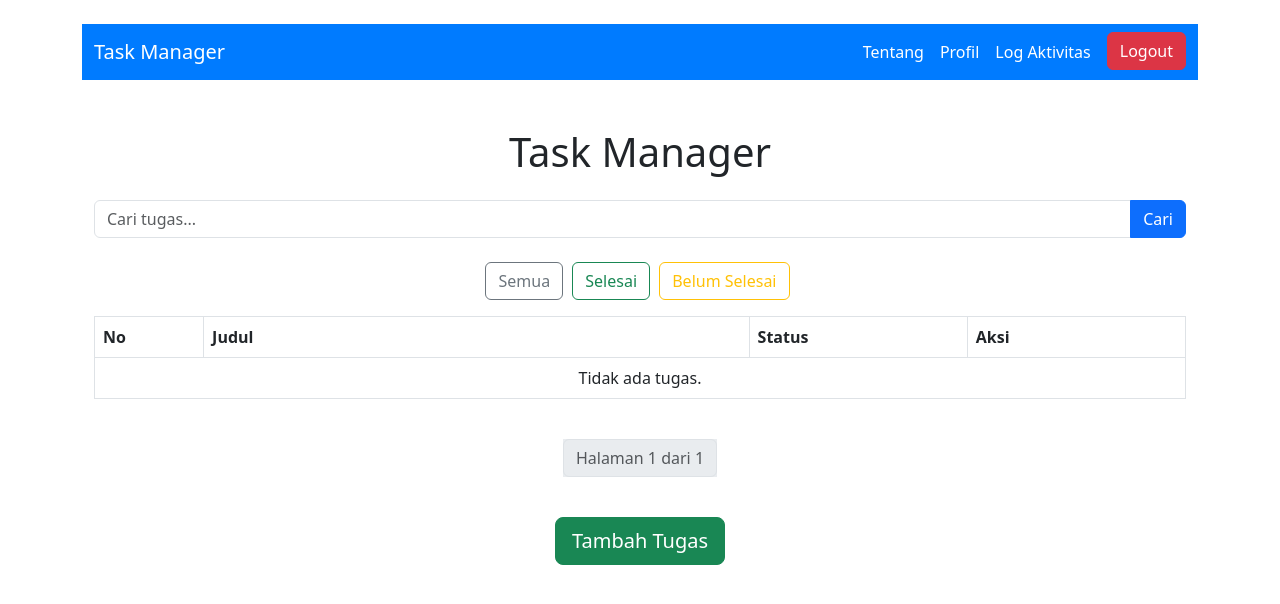
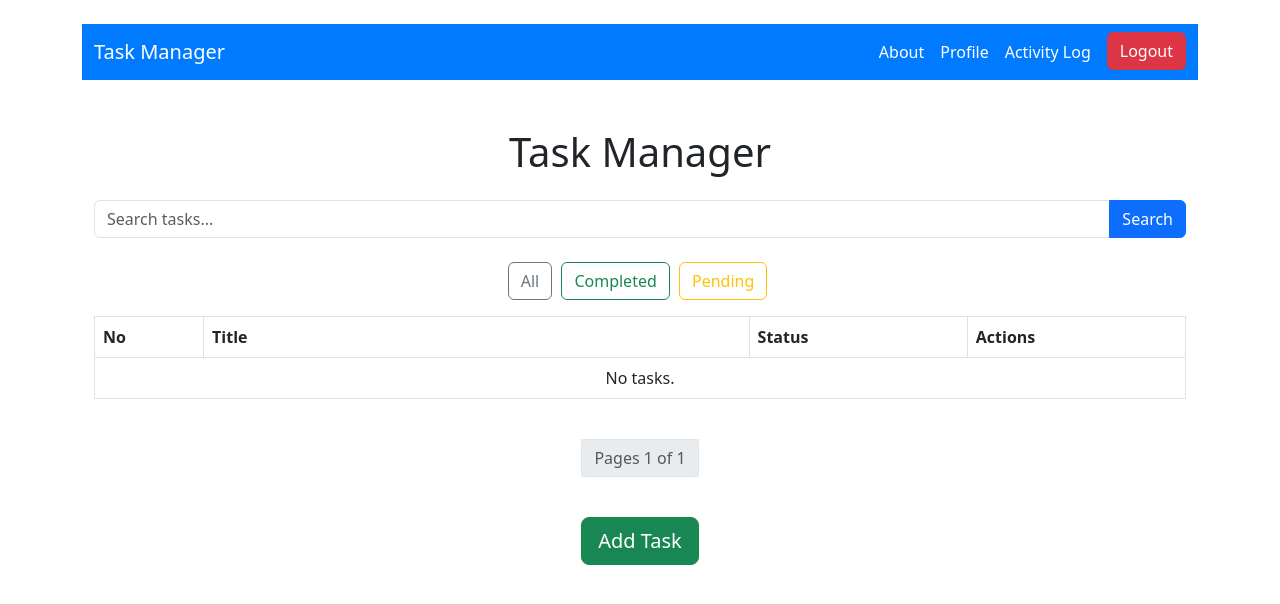
Before and after one commit to hilmyhafizhhh/Task-Management-App, a Django app: page /home/ in a window 1280 px wide. Shown: the top 604 px of the page. Run offline with Django 5.2, Linux system fonts and the light colour scheme; the visitor is signed in with stand-in values (Sample User, id 1); data that the repository does not hold is empty.

Commit message:
Mengubah bahasa indonesia menjadi bahasa inggris pada semua halaman

```diff
--- a/tasks/templates/tasks/home.html
+++ b/tasks/templates/tasks/home.html
@@ -143,15 +143,15 @@
         >
           <ul class="navbar-nav">
             <li class="nav-item">
-              <a class="nav-link" href="{% url 'about' %}">Tentang</a>
+              <a class="nav-link" href="{% url 'about' %}">About</a>
             </li>
             {% if user.is_authenticated %}
             <li class="nav-item">
-              <a class="nav-link" href="{% url 'profile' %}">Profil</a>
+              <a class="nav-link" href="{% url 'profile' %}">Profile</a>
             </li>
             <li class="nav-item">
               <a class="nav-link" href="{% url 'activity_log' %}"
-                >Log Aktivitas</a
+                >Activity Log</a
               >
             </li>
             <li class="nav-item">
@@ -191,23 +191,23 @@
             type="text"
             name="search"
             class="form-control"
-            placeholder="Cari tugas..."
+            placeholder="Search tasks..."
             value="{{ search_query }}"
           />
-          <button type="submit" class="btn btn-primary">Cari</button>
+          <button type="submit" class="btn btn-primary">Search</button>
         </div>
       </form>
 
       <!-- Filter Status -->
       <div class="mb-3 text-center">
         <a href="?status=all" class="btn btn-outline-secondary btn-status"
-          >Semua</a
+          >All</a
         >
         <a href="?status=completed" class="btn btn-outline-success btn-status"
-          >Selesai</a
+          >Completed</a
         >
         <a href="?status=pending" class="btn btn-outline-warning btn-status"
-          >Belum Selesai</a
+          >Pending</a
         >
       </div>
 
@@ -217,9 +217,9 @@
           <thead>
             <tr>
               <th style="width: 10%">No</th>
-              <th style="width: 50%">Judul</th>
+              <th style="width: 50%">Title</th>
               <th style="width: 20%">Status</th>
-              <th style="width: 20%">Aksi</th>
+              <th style="width: 20%">Actions</th>
             </tr>
           </thead>
           <tbody>
@@ -229,9 +229,9 @@
               <td>{{ task.title }}</td>
               <td>
                 {% if task.completed %}
-                <span class="badge bg-success">Selesai</span>
+                <span class="badge bg-success">Completed</span>
                 {% else %}
-                <span class="badge bg-warning text-dark">Belum Selesai</span>
+                <span class="badge bg-warning text-dark">Pending</span>
                 {% endif %}
               </td>
               <td class="d-flex justify-content-start">
@@ -250,15 +250,15 @@
                 <a
                   href="{% url 'delete_task' task.pk %}"
                   class="btn btn-sm btn-danger"
-                  onclick="return confirm('Apakah Anda yakin ingin menghapus tugas ini?');"
+                  onclick="return confirm('Are you sure you want to delete this task?');"
                 >
-                  <i class="bi bi-trash"></i> Hapus
+                  <i class="bi bi-trash"></i> Delete
                 </a>
               </td>
             </tr>
             {% empty %}
             <tr>
-              <td colspan="4" class="text-center">Tidak ada tugas.</td>
+              <td colspan="4" class="text-center">No tasks.</td>
             </tr>
             {% endfor %}
           </tbody>
@@ -274,20 +274,21 @@
               <a
                 class="page-link"
                 href="?page=1{% if search_query %}&search={{ search_query }}{% endif %}{% if status_filter != 'all' %}&status={{ status_filter }}{% endif %}"
-                >Pertama</a
+                >First</a
               >
             </li>
             <li class="page-item">
               <a
                 class="page-link"
                 href="?page={{ tasks.previous_page_number }}{% if search_query %}&search={{ search_query }}{% endif %}{% if status_filter != 'all' %}&status={{ status_filter }}{% endif %}"
-                >Sebelumnya</a
+                >Previous</a
               >
             </li>
             {% endif %}
             <li class="page-item disabled">
               <span class="page-link"
-                >Halaman {{ tasks.number }} dari {{tasks.paginator.num_pages}}</span
+                >Pages {{ tasks.number }} of
+                {{tasks.paginator.num_pages}}</span
               >
             </li>
             {% if tasks.has_next %}
@@ -295,14 +296,14 @@
               <a
                 class="page-link"
                 href="?page={{ tasks.next_page_number }}{% if search_query %}&search={{ search_query }}{% endif %}{% if status_filter != 'all' %}&status={{ status_filter }}{% endif %}"
-                >Selanjutnya</a
+                >Next</a
               >
             </li>
             <li class="page-item">
               <a
                 class="page-link"
                 href="?page={{ tasks.paginator.num_pages }}{% if search_query %}&search={{ search_query }}{% endif %}{% if status_filter != 'all' %}&status={{ status_filter }}{% endif %}"
-                >Terakhir</a
+                >Last</a
               >
             </li>
             {% endif %}
@@ -313,7 +314,7 @@
       <!-- Tombol Tambah Tugas -->
       <div class="text-center mt-4">
         <a href="{% url 'add_task' %}" class="btn btn-success btn-lg"
-          >Tambah Tugas</a
+          >Add Task</a
         >
       </div>
     </div>
```
Also changed, not shown: tasks/templates/tasks/about.html (+14 -17 lines), tasks/templates/tasks/activity_log.html (+12 -12 lines), tasks/templates/tasks/add_task.html (+17 -17 lines), tasks/templates/tasks/edit_profile.html (+10 -12 lines), tasks/templates/tasks/edit_task.html (+6 -6 lines), tasks/templates/tasks/profile.html (+5 -5 lines), tasks/templates/tasks/task_detail.html (+9 -9 lines).
